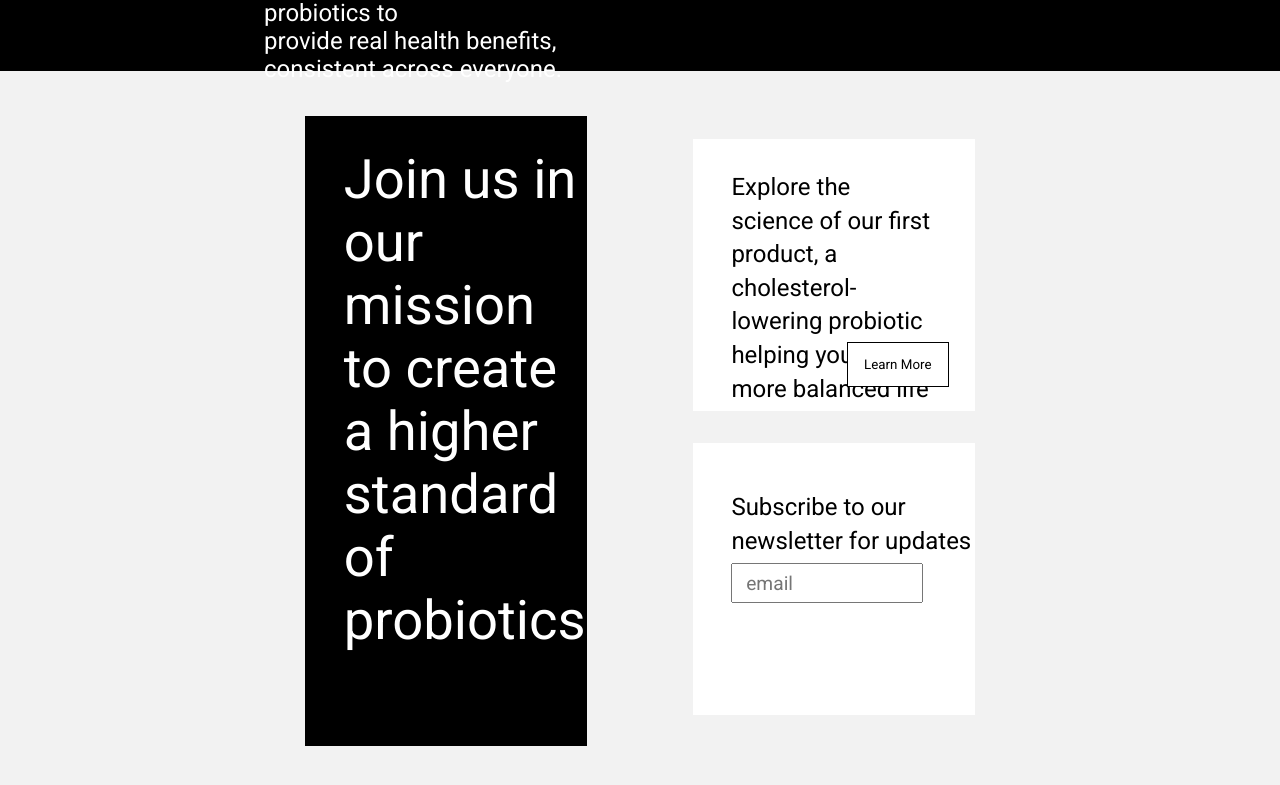
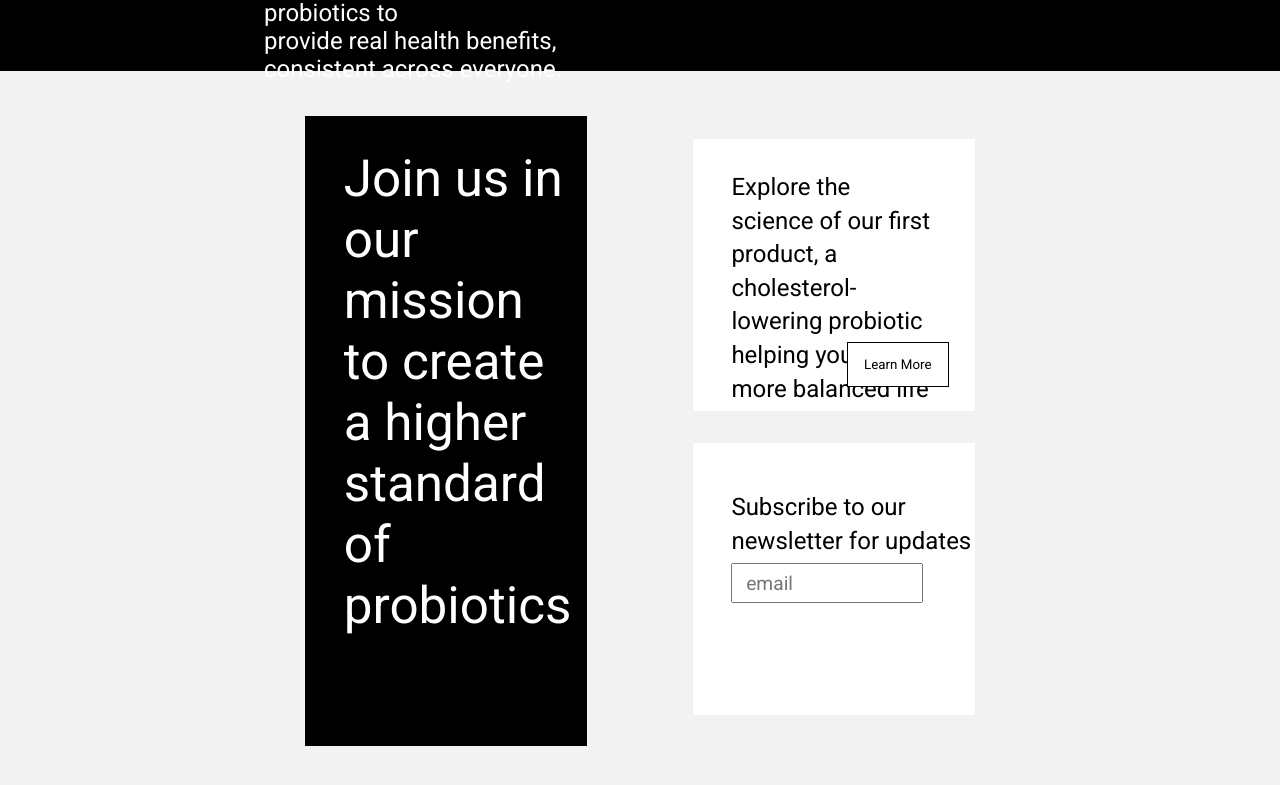
Before and after one commit to dependra123/cobiotaSite, a React (Vite) app: page / in a window 1280 px wide. Shown: the part 2893-3678 px from the top of the page. Built offline with nearby package versions, Linux system fonts and the light colour scheme.

Commit message:
bugfixes

```diff
--- a/src/App.css
+++ b/src/App.css
@@ -429,7 +429,7 @@
   font-weight: 400;
   color: #ffffff;
 
-  font-size: 3.4em;
+  font-size: 3.2em;
 }
 .exploreContainer{
   display: flex;
```
